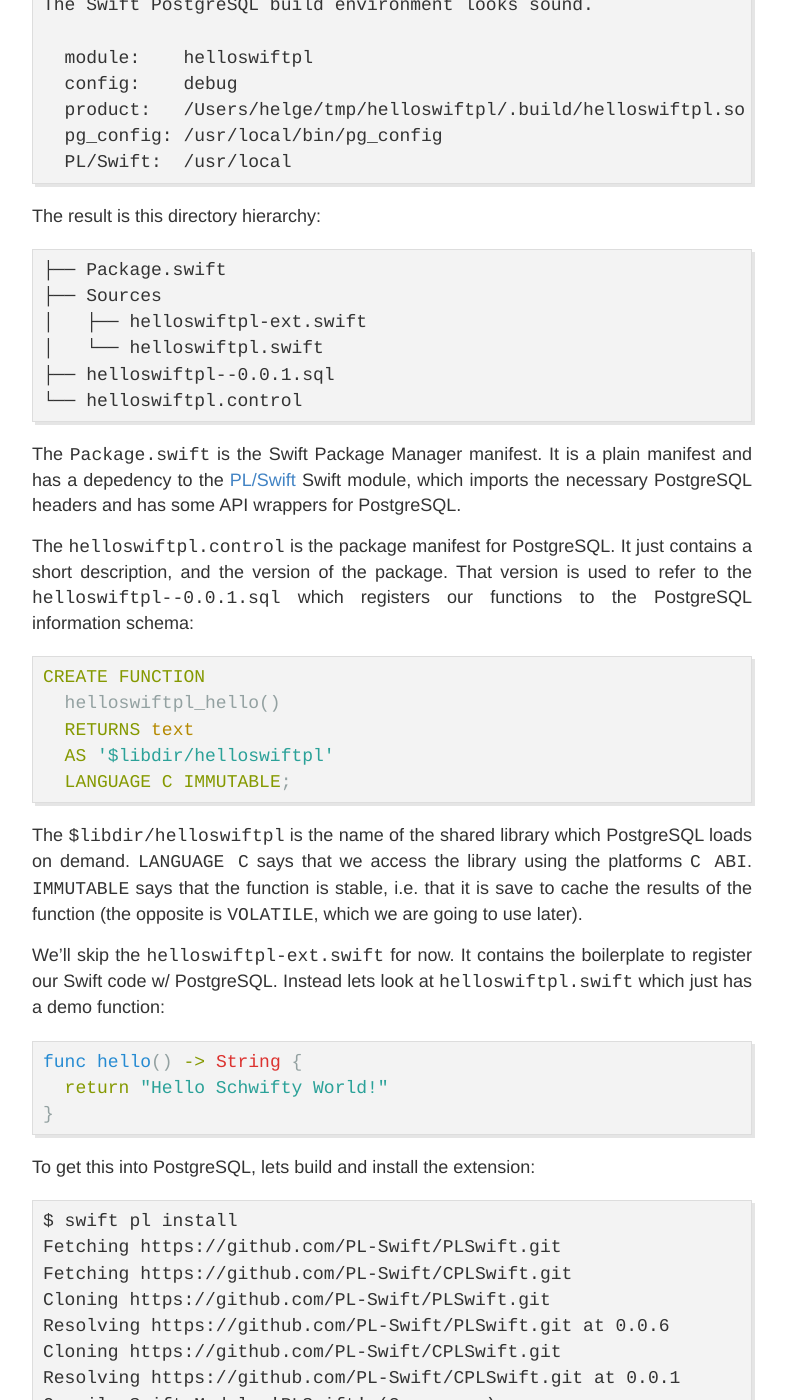
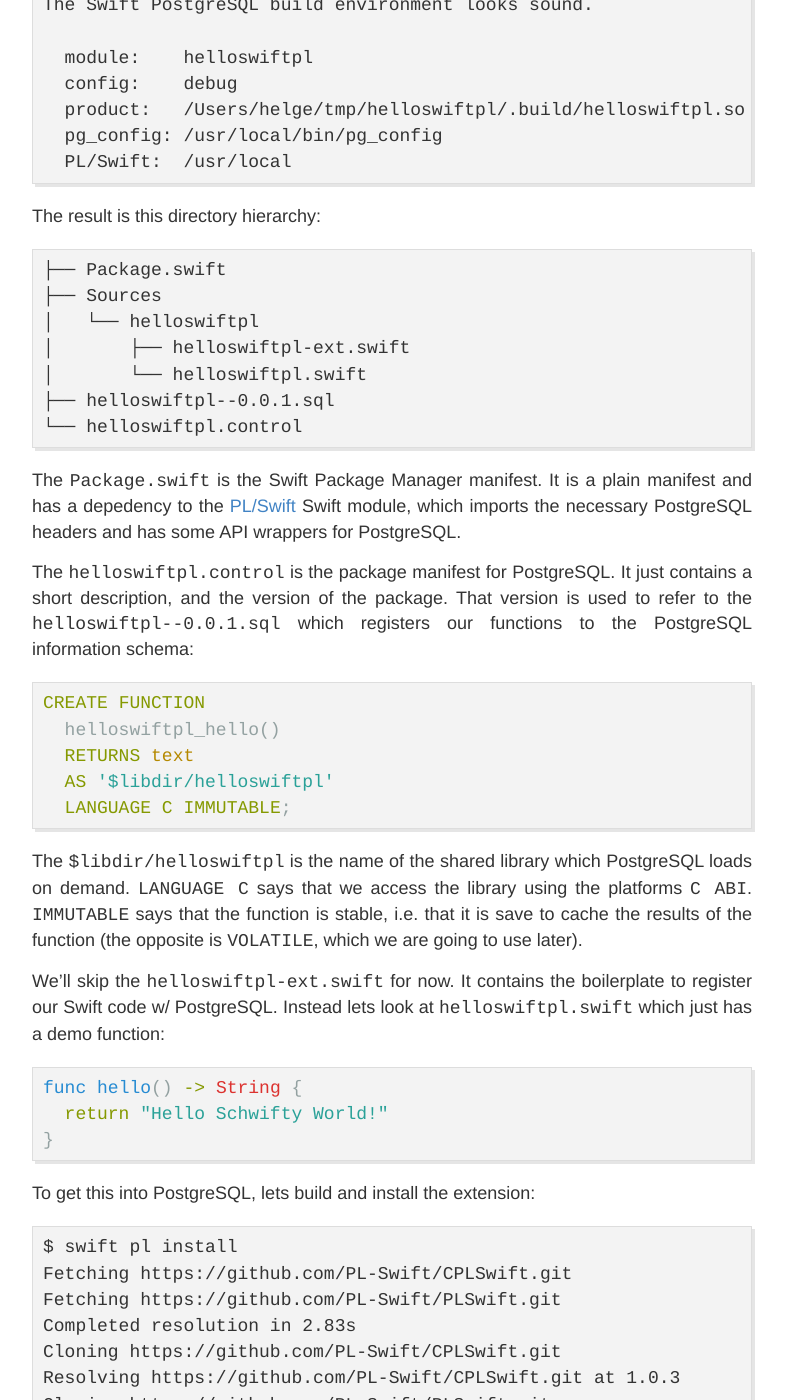
Before and after one commit to AlwaysRightInstitute/alwaysrightinstitute.github.io, a Jekyll site: the page built from _posts/2018-01-07-plswift.md, in a window 1280 px wide and 1400 px high, scrolled down 2523 px. Shown: the whole window, without its empty margins (248-1034 px from the left). Built offline with Jekyll 4.4.1, drawn with Linux system fonts in a browser that asks for light colours; some of the changed text lies outside the part shown.

Commit message:
Update for Swift 5
...

````diff
--- a/_posts/2018-01-07-plswift.md
+++ b/_posts/2018-01-07-plswift.md
@@ -121,8 +121,9 @@ The result is this directory hierarchy:
 ```
 ├── Package.swift
 ├── Sources
-│   ├── helloswiftpl-ext.swift
-│   └── helloswiftpl.swift
+│   └── helloswiftpl
+│       ├── helloswiftpl-ext.swift
+│       └── helloswiftpl.swift
 ├── helloswiftpl--0.0.1.sql
 └── helloswiftpl.control
 ```
@@ -166,14 +167,14 @@ func hello() -> String {
 To get this into PostgreSQL, lets build and install the extension:
 ```
 $ swift pl install
+Fetching https://github.com/PL-Swift/CPLSwift.git
 Fetching https://github.com/PL-Swift/PLSwift.git
-Fetching https://github.com/PL-Swift/CPLSwift.git
+Completed resolution in 2.83s
+Cloning https://github.com/PL-Swift/CPLSwift.git
+Resolving https://github.com/PL-Swift/CPLSwift.git at 1.0.3
 Cloning https://github.com/PL-Swift/PLSwift.git
-Resolving https://github.com/PL-Swift/PLSwift.git at 0.0.6
-Cloning https://github.com/PL-Swift/CPLSwift.git
-Resolving https://github.com/PL-Swift/CPLSwift.git at 0.0.1
-Compile Swift Module 'PLSwift' (3 sources)
-Compile Swift Module 'helloswiftpl' (2 sources)
+Resolving https://github.com/PL-Swift/PLSwift.git at 0.5.1
+[2/2] Compiling Swift Module 'helloswiftpl' (2 sources)
 ```
 
 then use `psql` to load the extension, and run our function:
````
Also changed, not shown: other parts of _posts/2018-01-07-plswift.md (+5 -1 lines).
